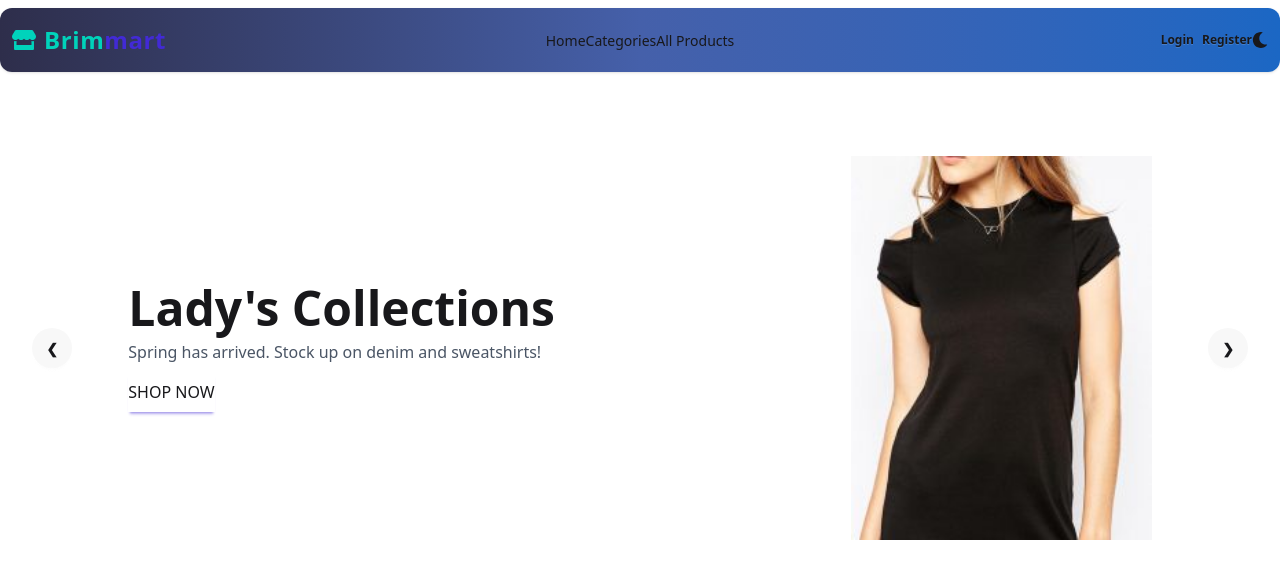
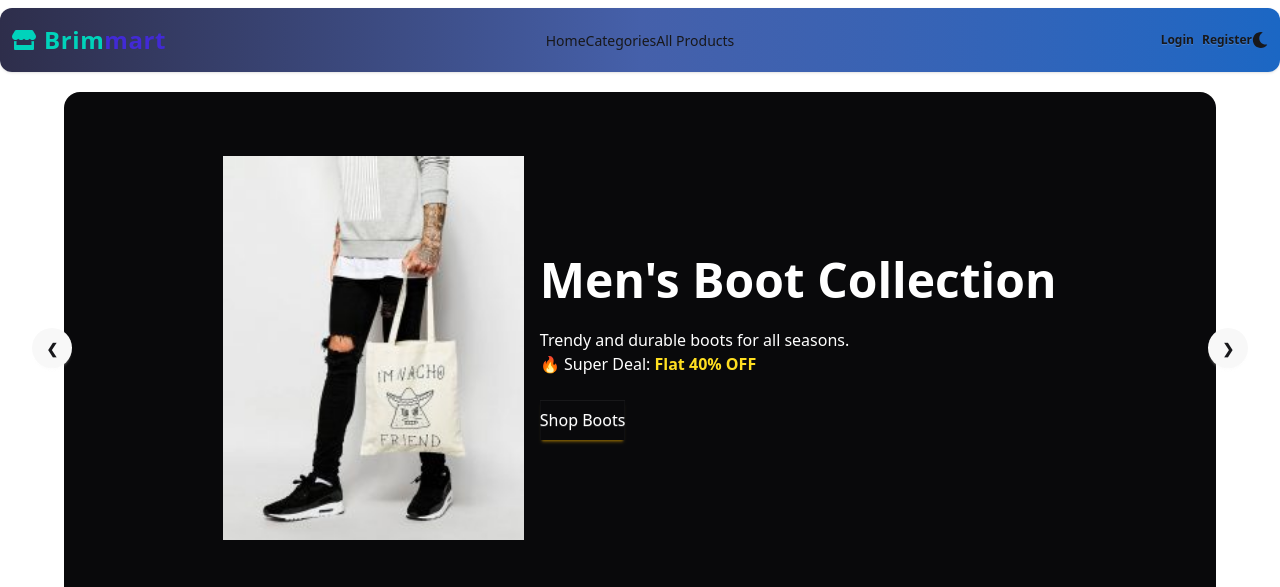
Before and after one commit to mahafujriyan/birmmart-client, a React (Vite) app: page / in a window 1280 px wide. Shown: the top 587 px of the page. Built offline with nearby package versions, Linux system fonts and the light colour scheme; no server answers.

Commit message:
Added the Banner section change

```diff
--- a/src/Components/Home/Banner/Banner.jsx
+++ b/src/Components/Home/Banner/Banner.jsx
@@ -6,18 +6,20 @@ import Slider3 from './Slider3';
 const Banner = () => {
     return (
         <div className="carousel w-full h-8/12 my-5">
-      <div id="slide1" className="carousel-item relative w-full">
-        <Slider1 />
-        <div className="absolute flex justify-between transform -translate-y-1/2 left-5 right-5 top-1/2">
-          <a href="#slide3" className="btn btn-circle">❮</a>
-          <a href="#slide2" className="btn btn-circle">❯</a>
-        </div>
-      </div>
+
       <div id="slide2" className="carousel-item relative w-full">
         <Slider2 />
         <div className="absolute flex justify-between transform -translate-y-1/2 left-5 right-5 top-1/2">
           <a href="#slide1" className="btn btn-circle">❮</a>
           <a href="#slide3" className="btn btn-circle">❯</a>
+        </div>
+
+      </div>
+        <div id="slide1" className="carousel-item relative w-full">
+        <Slider1 />
+        <div className="absolute flex justify-between transform -translate-y-1/2 left-5 right-5 top-1/2">
+          <a href="#slide3" className="btn btn-circle">❮</a>
+          <a href="#slide2" className="btn btn-circle">❯</a>
         </div>
       </div>
       <div id="slide3" className="carousel-item relative w-full">
```
